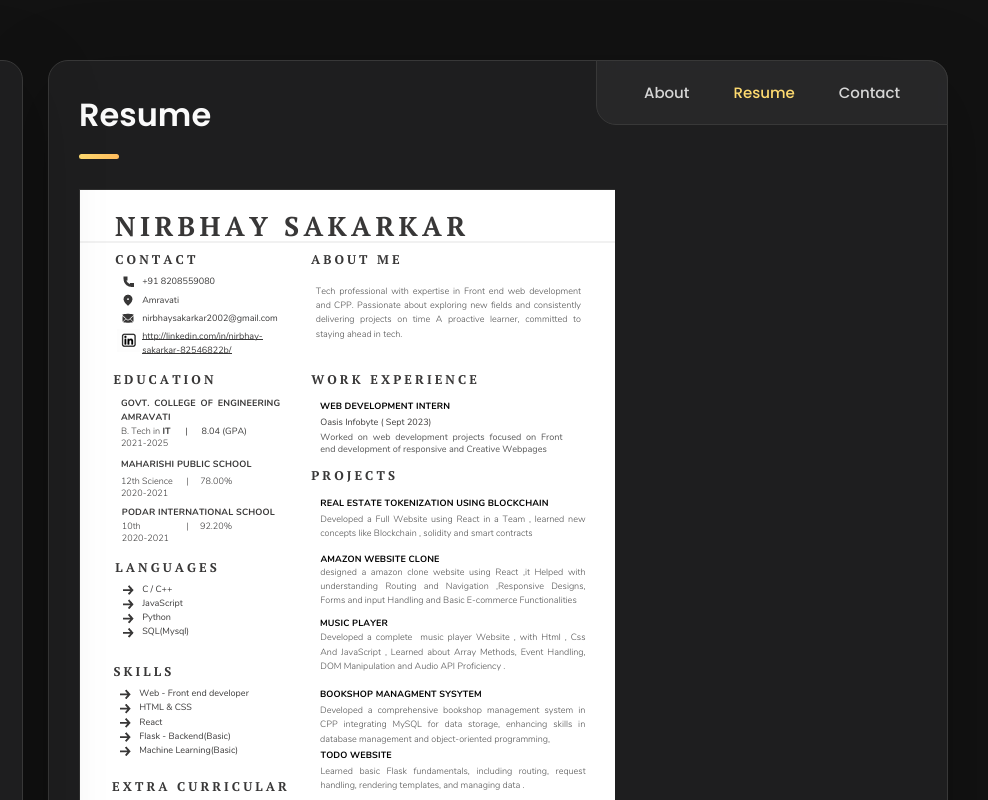
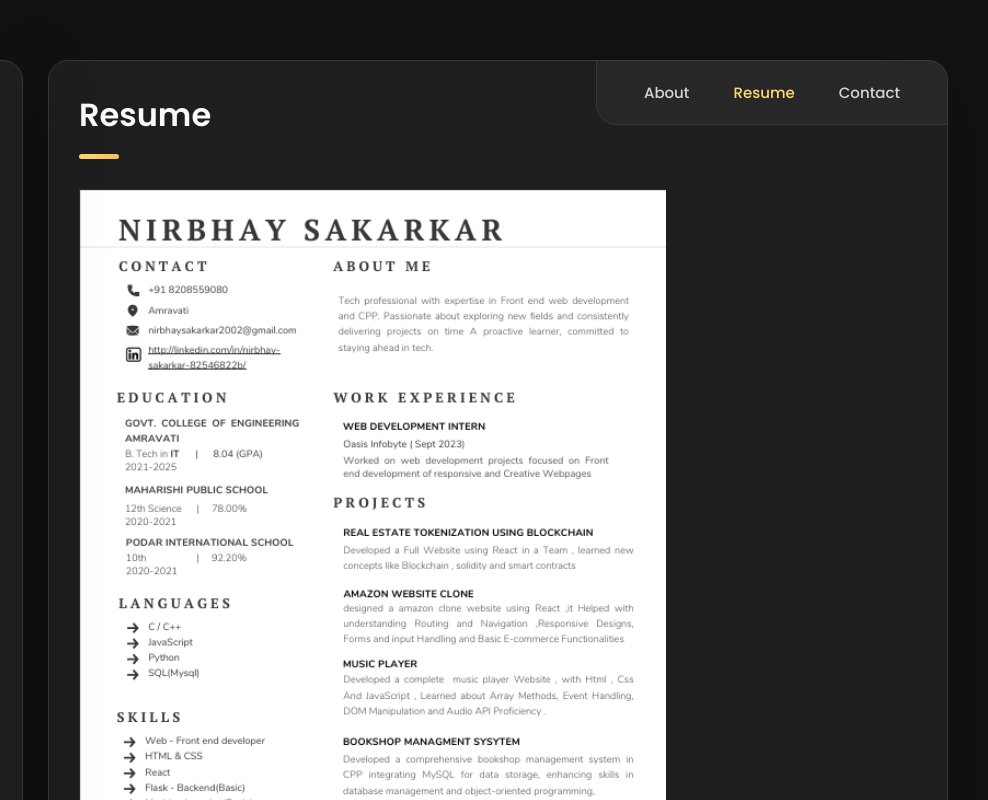
Before and after one commit to web4-crawler/Resume, a plain HTML site: page index.html in a window 1280 px wide. Both pictures are taken after a click on the button "Resume". Shown: the top 800 px of the page, 292-1280 px from the left. Drawn offline with nearby package versions, Linux system fonts and the light colour scheme.

Commit message:
Update index.html

```diff
--- a/index.html
+++ b/index.html
@@ -347,7 +347,7 @@
         <header>
           <h2 class="h2 article-title">Resume</h2>
         </header>
-        <img src="/assets/images/resume.png" alt="" >
+        <img src="/assets/images/resume.png" alt="" class="imageee" >
 
 
 
```
